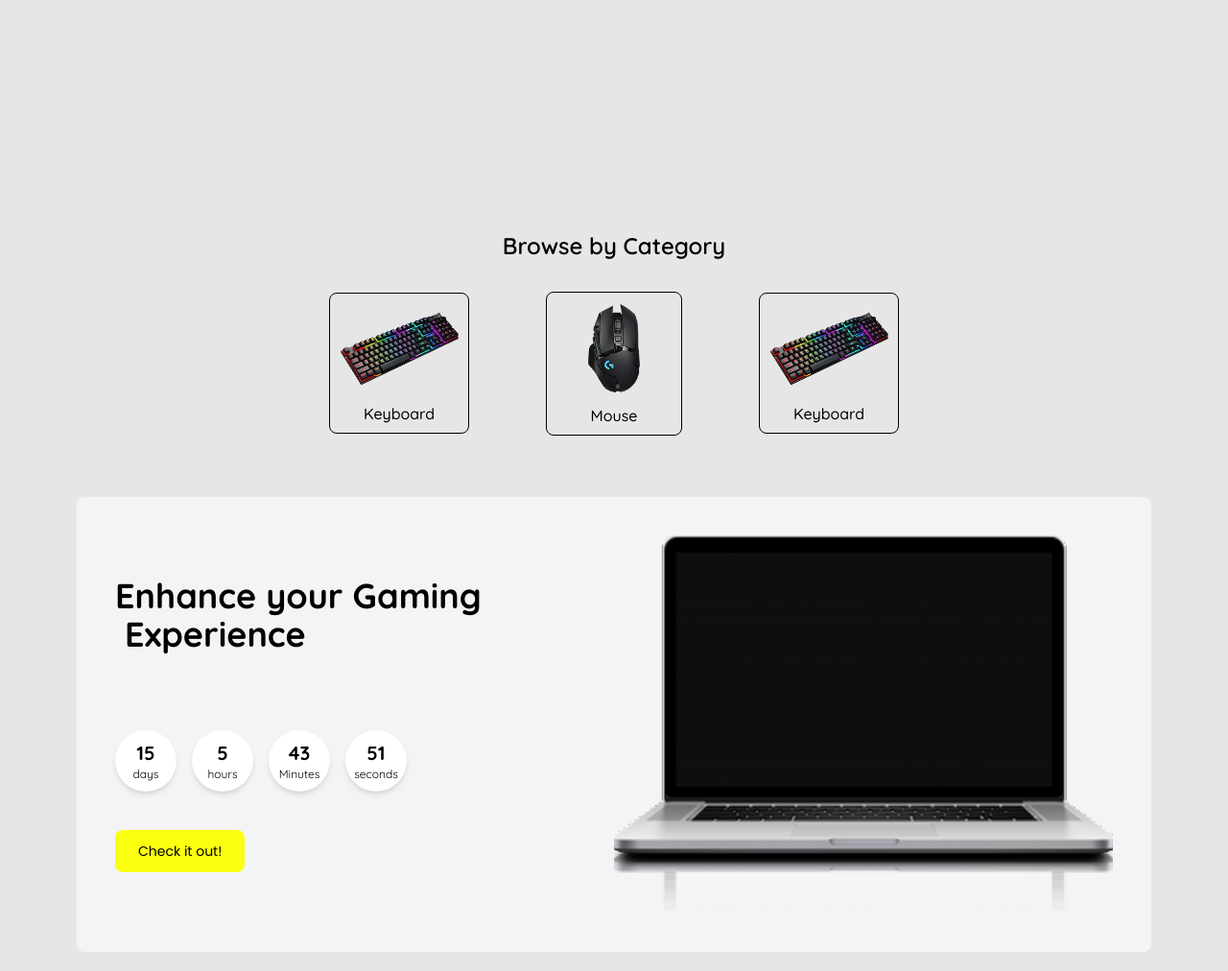
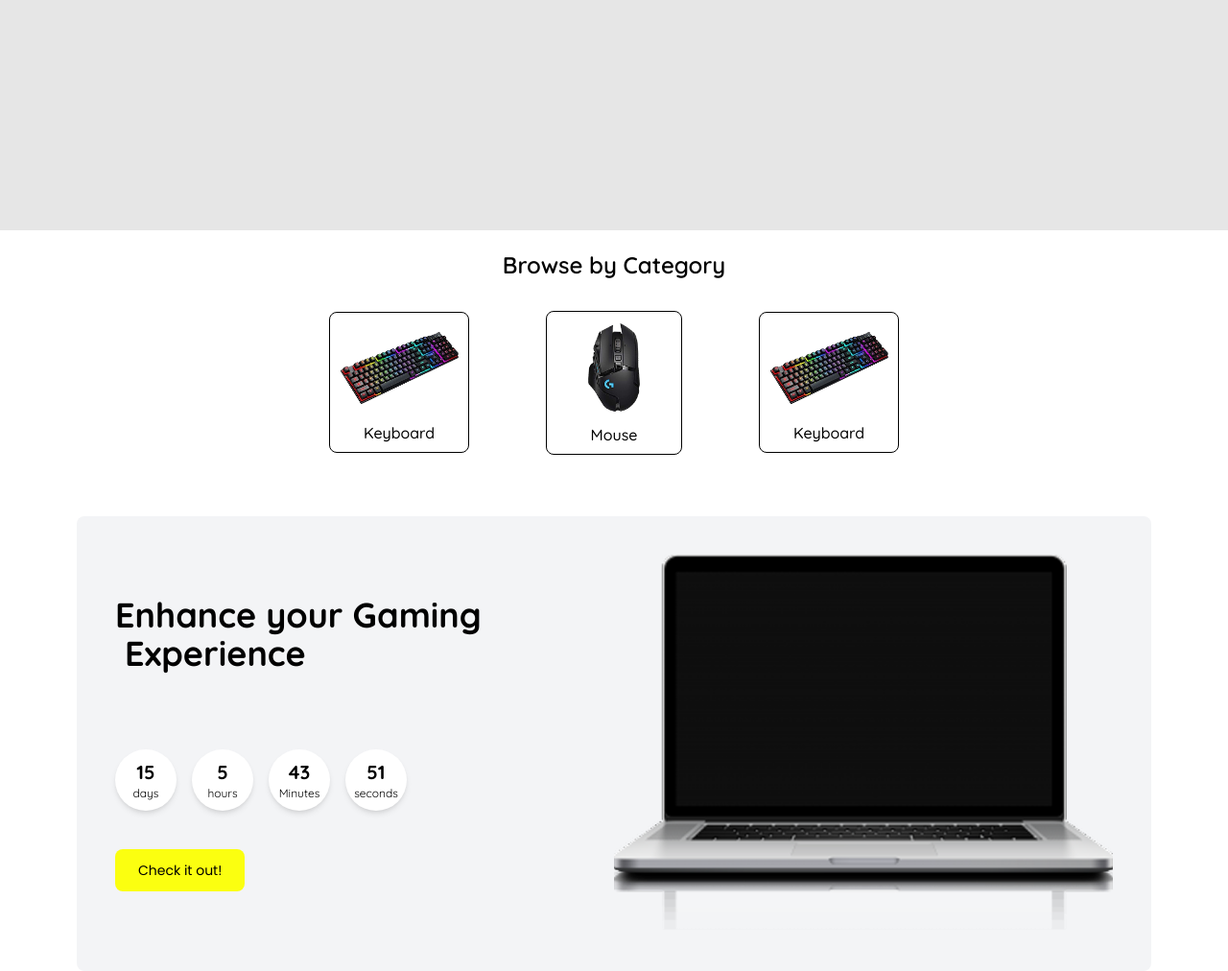
Before and after one commit to JayLao27/GameForge_, a PHP site: page /home.php in a window 1280 px wide. Shown: the part 676-1688 px from the top of the page at 96% size. Run offline with PHP 8.4, Linux system fonts and the light colour scheme; style sheets or scripts are compiled from the project's sources; some web fonts are replaced.

```diff
--- a/Backend/authentication.php
+++ b/Backend/authentication.php
@@ -28,7 +28,7 @@ if ($_SERVER["REQUEST_METHOD"] == "POST") {
         exit;
     }
 
-    //
+
     // Query to insert the user
     $sql = "INSERT INTO users (firstname, lastname, email, contactnum, address, password) VALUES (?, ?, ?, ?, ?, ?)";
     $stmt = $conn->prepare($sql);
@@ -50,7 +50,5 @@ if ($_SERVER["REQUEST_METHOD"] == "POST") {
 
     $stmt->close();
     $conn->close();
-
-
 }
 ?>
--- a/src/Main_Pages/contact.php
+++ b/src/Main_Pages/contact.php
@@ -16,7 +16,7 @@
 
                 <!-- left sect-->
                 <div class="w-full lg:w-1/2 mb-12 lg:mb-0">
-                    <h1 class="text-xl font-bold font-blackhan">Gameforge</h1>
+                    <h1 class="text-9xl font-thin text-lg font-blackhan ">Contact us</h1>
                     <h2 class="text-5xl font-semibold mt-14 pl-17">Let's be in <br> <span class="pt-4 inline-block">touch</span></h2>
                 </div>
 
--- a/src/Main_Pages/home.php
+++ b/src/Main_Pages/home.php
@@ -50,9 +50,9 @@ session_start();
         </section>
 
 
-        <div class="mt-52">
+        <div class="mt-52 bg-white">
     <div class="w-full flex flex-col items-center px-8 lg:px-20">
-        <h2 class="text-2xl text-left font-semibold mb-8">Browse by Category</h2>
+        <h2 class="text-2xl text-left font-semibold mb-8 mt-5">Browse by Category</h2>
         <!-- browse sect -->
         <section class="text-center w-2xl">
             <div class="grid grid-cols-3 gap-0 justify-center items-center">
```
